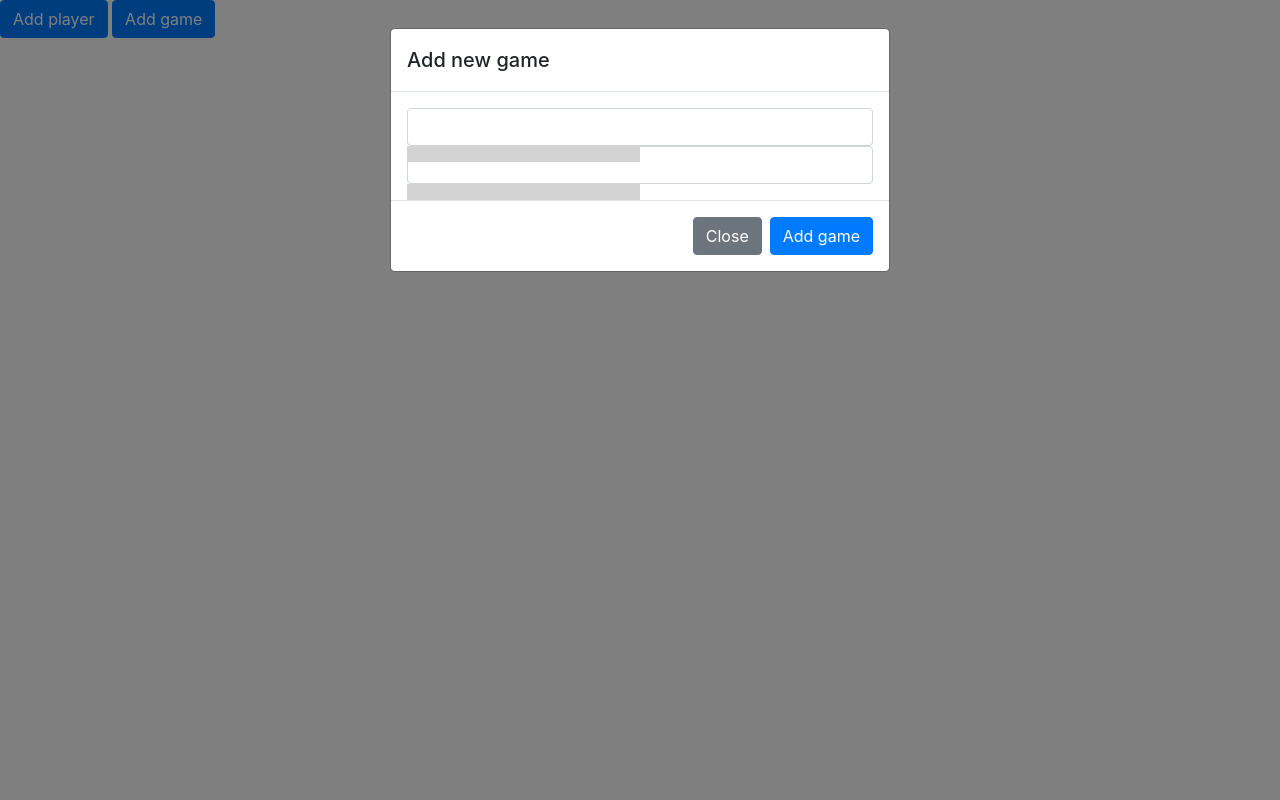
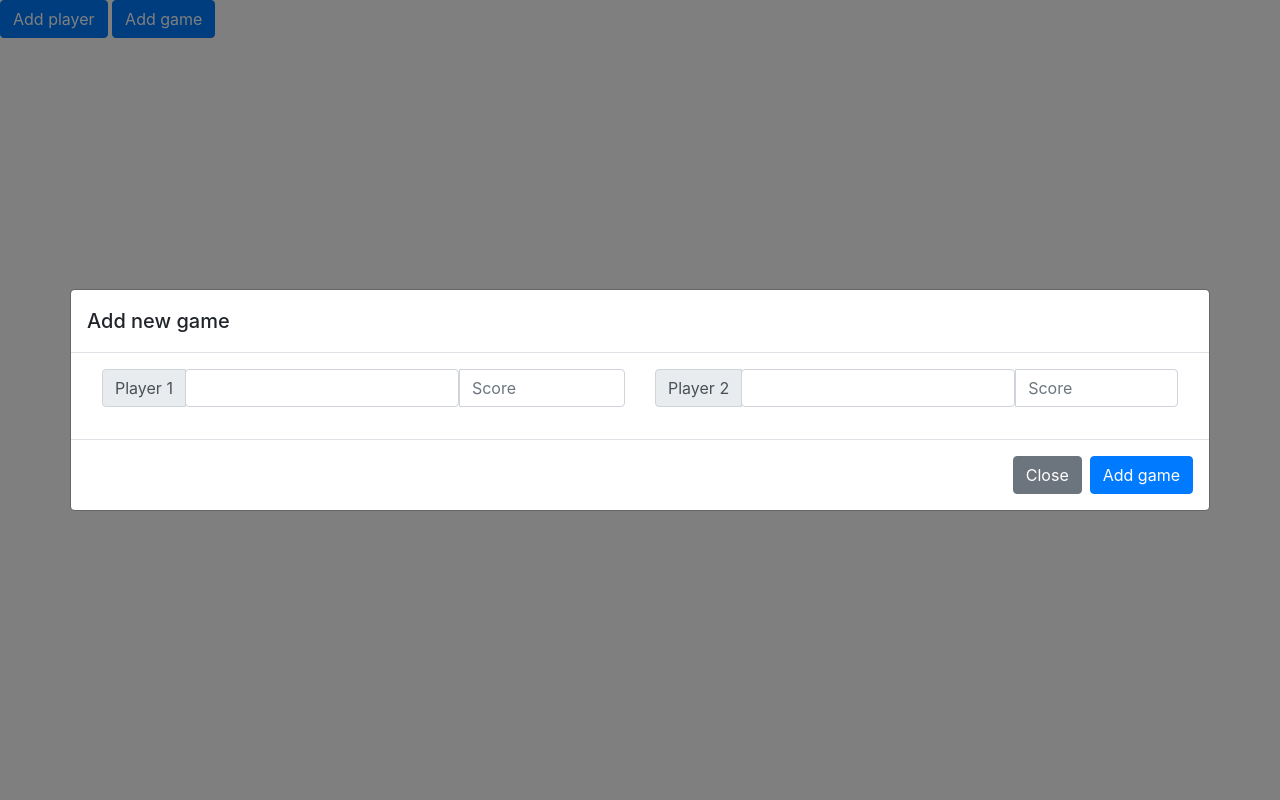
Before and after one commit to laiskaSiili/tabletennis_tracker, a Django app: page / in a window 1280 px wide, after a click on "Add game". Run offline with Django 3.2, Linux system fonts and the light colour scheme; some libraries are stand-ins or nearby versions.

Commit message:
Add Game model + some more styling for add game modal

```diff
--- a/tabletennis/static/tabletennis/css/landingpage.css
+++ b/tabletennis/static/tabletennis/css/landingpage.css
@@ -14,14 +14,15 @@
 
 .autocomplete-dropdown-inner {
     position: absolute;
-    background: lightgray;
-    width: 50%;
+    /*width: 50%;*/
     transition: height 0.15s ease-in-out;
     transition: opacity 0.15s ease-in-out;
 }
 
 .autocomplete-dropdown-inner p {
     transition: all 0.15s ease-in-out;
+    z-index: 2000;
+    background: lightgray;
 }
 
 .autocomplete-dropdown-inner p:hover {
--- a/tabletennis/static/tabletennis/js/addgame.js
+++ b/tabletennis/static/tabletennis/js/addgame.js
@@ -41,6 +41,6 @@ function onInputDisplayAutoComplete(responseData, targetInput) {
         }
 
         for (var choice of responseData.autocomplete_choices) {
-            $(`<p class="m-0">${choice}</p>`).appendTo(dropdown);
+            $(`<p class="m-0 px-3 py-2">${choice}</p>`).appendTo(dropdown);
         }
 }
--- a/tabletennis/static/tabletennis/js/addplayer.js
+++ b/tabletennis/static/tabletennis/js/addplayer.js
@@ -8,6 +8,11 @@ var addPlayerButton = document.getElementById('add-player-button');
 
 nameInput.addEventListener('input', onInputCheckNameAvailability);
 addPlayerButton.addEventListener('click', onClickAddPlayer);
+
+// When modal is closed, we want to remove data
+$('body').on('hidden.bs.modal', '#addPlayerModal', function () {
+    console.log('test')
+});
 
 /**
  * Send a POST request to django to create a new player.
--- a/tabletennis/templates/tabletennis/includes/addgame_modal.html
+++ b/tabletennis/templates/tabletennis/includes/addgame_modal.html
@@ -1,28 +1,62 @@
 <!-- Addd game modal -->
 <div class="modal fade" id="addGameModal" tabindex="-1" role="dialog" aria-labelledby="addGameModalLabel" aria-hidden="true">
-  <div class="modal-dialog" role="document">
+  <div class="modal-dialog modal-dialog-centered modal-xl" role="document">
     <div class="modal-content">
       <div class="modal-header">
         <h5 class="modal-title" id="addGameModalLabel">Add new game</h5>
       </div>
       <div class="modal-body">
 
-        <div class="autocomplete-container">
-          <input class="autocomplete-input form-control" type="text" aria-describedby="player1name" autocomplete="off">
-          <div class="show fade autocomplete-dropdown-outer">
-            <div class="px-3 py-2 autocomplete-dropdown-inner">
+        <div class="container-fluid">
+          <div class="row">
+
+            <div class="col-lg-6 mb-3">
+              <div class="input-group">
+                <div class="input-group-prepend">
+                  <span class="input-group-text" id="">Player 1</span>
+                </div>
+                <div class="autocomplete-container d-inline-block">
+                  <input class="autocomplete-input form-control" type="text" aria-describedby="playername" autocomplete="off">
+                  <div class="show fade autocomplete-dropdown-outer">
+                    <div class="autocomplete-dropdown-inner">
+                    </div>
+                  </div>
+                </div>
+                <input type="number" placeholder="Score" class="form-control">
+              </div>
             </div>
+
+            <div class="col-lg-6">
+              <div class="input-group">
+                <div class="input-group-prepend">
+                  <span class="input-group-text" id="">Player 2</span>
+                </div>
+                <div class="autocomplete-container d-inline-block">
+                  <input class="autocomplete-input form-control" type="text" aria-describedby="playername" autocomplete="off">
+                  <div class="show fade autocomplete-dropdown-outer">
+                    <div class="autocomplete-dropdown-inner">
+                    </div>
+                  </div>
+                </div>
+                <input type="number" placeholder="Score" class="form-control">
+              </div>
+            </div>
+
           </div>
         </div>
 
+        <!--
 
-        <div class="autocomplete-container">
-          <input class="autocomplete-input form-control" type="text" aria-describedby="player1name" autocomplete="off">
-          <div class="show fade autocomplete-dropdown-outer">
-            <div class="px-3 py-2 autocomplete-dropdown-inner">
+          <div class="autocomplete-container">
+            <input class="autocomplete-input form-control" type="text" aria-describedby="player1name" autocomplete="off">
+            <div class="show fade autocomplete-dropdown-outer">
+              <div class="px-3 py-2 autocomplete-dropdown-inner">
+              </div>
             </div>
           </div>
-        </div>
+
+        -->
+
 
       </div>
       <div class="modal-footer">
--- a/tabletennis/templates/tabletennis/includes/addplayer_modal.html
+++ b/tabletennis/templates/tabletennis/includes/addplayer_modal.html
@@ -1,6 +1,6 @@
 <!-- A d PlayerModal -->
 <div class="modal fade" id="addPlayerModal" tabindex="-1" role="dialog" aria-labelledby="addPlayerModalLabel" aria-hidden="true">
-  <div class="modal-dialog" role="document">
+  <div class="modal-dialog modal-dialog-centered" role="document">
     <div class="modal-content">
       <div class="modal-header">
         <h5 class="modal-title" id="addPlayerModalLabel">Add new player</h5>
--- a/tabletennis/views.py
+++ b/tabletennis/views.py
@@ -14,7 +14,7 @@ class AddPlayerView(View):
     def get(self, request):
         add_player_form = AddPlayerForm(request.GET)
         messageType = 'NOERROR' if add_player_form.is_valid() else 'ERROR'
-        content = add_player_form.errors.get('name', ['This name is free!'])[0]
+        content = add_player_form.errors.get('name', ['This name is available!'])[0]
 
         return JsonResponse({
             'name': request.GET.get('name', ''),
@@ -51,7 +51,7 @@ class AddGameView(View):
         # What to put here?...
         name = request.GET.get('name', '').strip().lower()
 
-        autocomplete_choices = list(Player.objects.filter(name__istartswith=name).order_by('name').values_list('name', flat=True))
+        autocomplete_choices = [] if not name else list(Player.objects.filter(name__istartswith=name).order_by('name').values_list('name', flat=True))
 
         return JsonResponse({
             'name': name,
```
Also changed, not shown: tabletennis/models.py (+8 -0 lines), tabletennis/migrations/0003_game.py (added).
